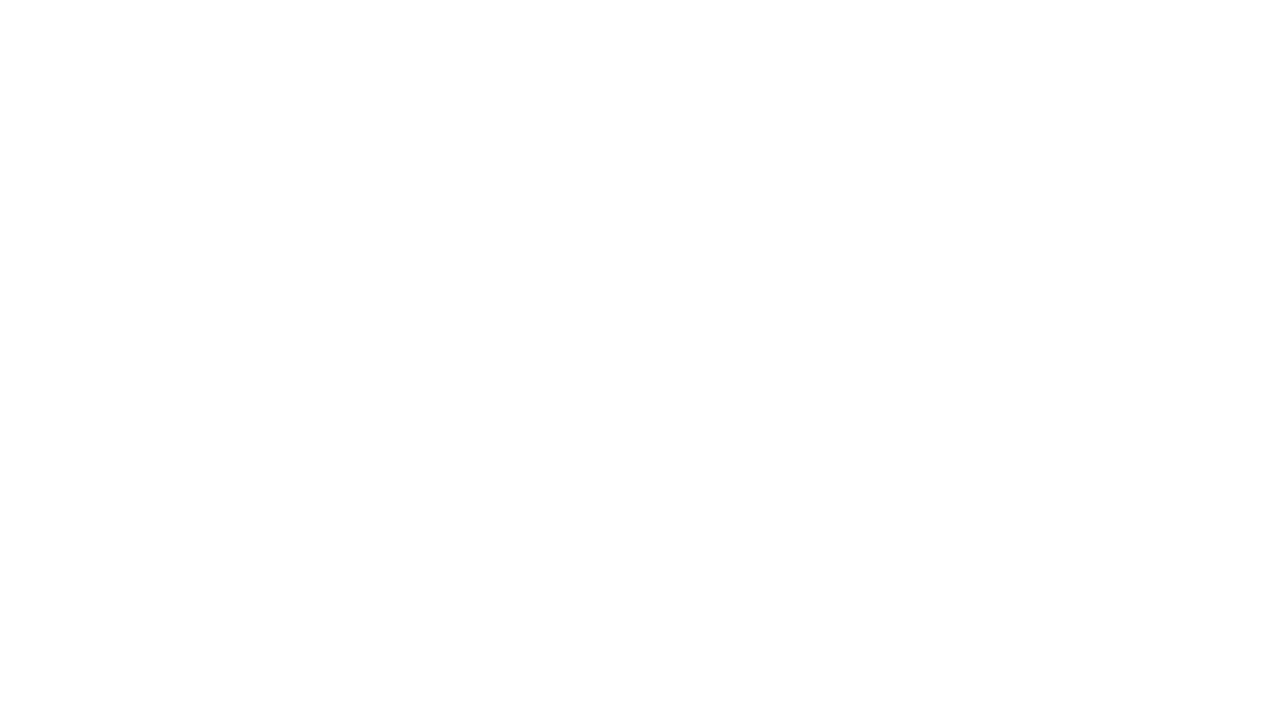
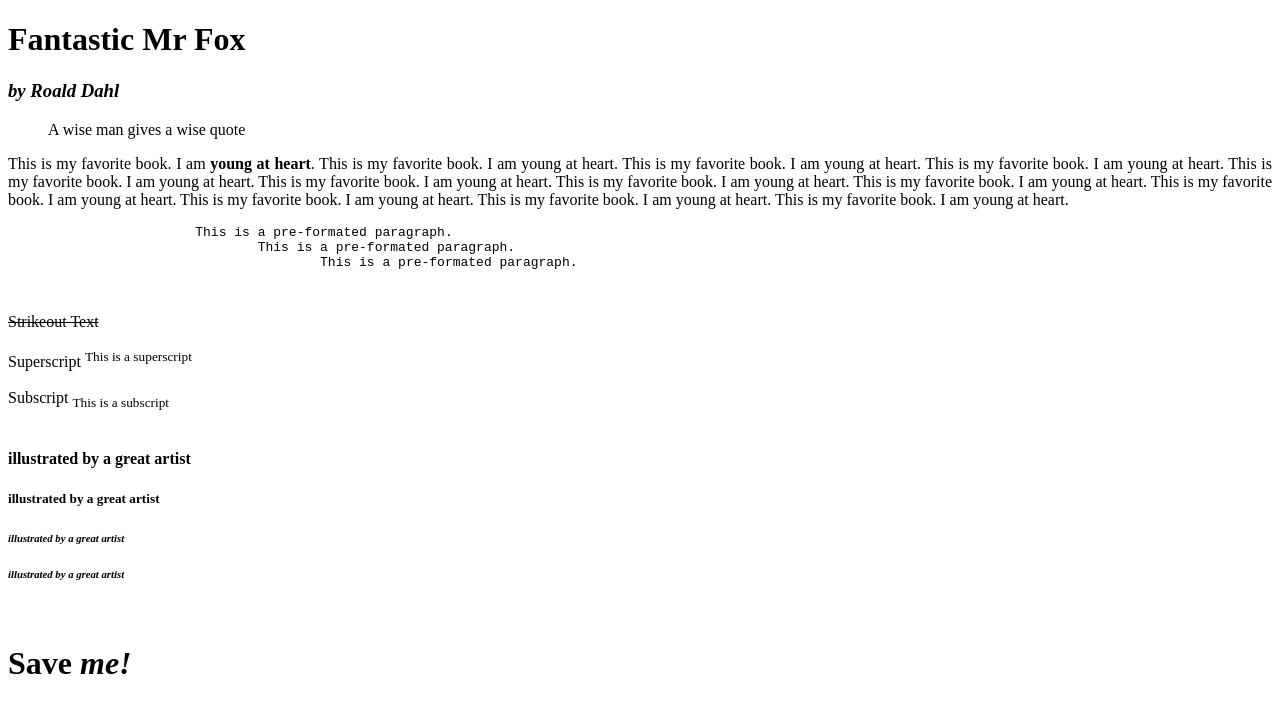
Before and after one commit to coffeebeansandnutz/CIY042018, a plain HTML site: page 02_01_texts/page.html in a window 1280 px wide. Drawn offline with Linux system fonts and the light colour scheme.

Commit message:
This is Exercise 1
This is Exercise 1

```diff
--- a/02_01_texts/page.html
+++ b/02_01_texts/page.html
@@ -11,14 +11,41 @@
 <body>
 
 	<!-- 1. create a <h1> title with the text: Fantastic Mr Fox -->
-
+		<h1>Fantastic Mr Fox</h1>
 
 	<!-- 2. create a <h3> subtitle with the text: by Roald Dahl -->
 	<!-- 3. Make the words 'Roald Dahl' italic by putting <em>...</em> around it -->
+	<h3><em>by Roald Dahl</em></h3>
+
+	<blockquote>A wise man gives a wise quote</blockquote>
+
+	<!-- 4. create a <p> paragraph with the text: This is my favorite book. I am young at heart. -->
+		<p align="justify">This is my favorite book. I am <strong>young at heart</strong>. This is my favorite book. I am young at heart. This is my favorite book. I am young at heart. This is my favorite book. I am young at heart. This is my favorite book. I am young at heart. This is my favorite book. I am young at heart. This is my favorite book. I am young at heart. This is my favorite book. I am young at heart. This is my favorite book. I am young at heart. This is my favorite book. I am young at heart. This is my favorite book. I am young at heart. This is my favorite book. I am young at heart.</p>
+
+		<pre>
+			This is a pre-formated paragraph.
+				This is a pre-formated paragraph.
+					This is a pre-formated paragraph.
+
+		</pre>
 
 
-	<!-- 4. create a <p> paragraph with the text: This is my favorite book. I am young at heart. -->
+		<strike>Strikeout Text</strike>
+		<br><br>
+		Superscript <sup>This is a superscript</sup>
+		<br><br>
+		Subscript <sub>This is a subscript</sub>
+		<br><br>
 
+
+		<h4>illustrated by a great artist</h4>
+		<h5>illustrated by a great artist</h5>
+		<h6><i>illustrated by a great artist</i></h6>
+		<h6><em>illustrated by a great artist</em></h6>
+
+<br>
+
+		<h1>Save <em>me!</em></h1>
 
 </body>
 
```
Also changed, not shown: 01_basic_setup/page.html (+19 -0 lines), page.html (deleted, +0 -4 lines), 1 other file.
